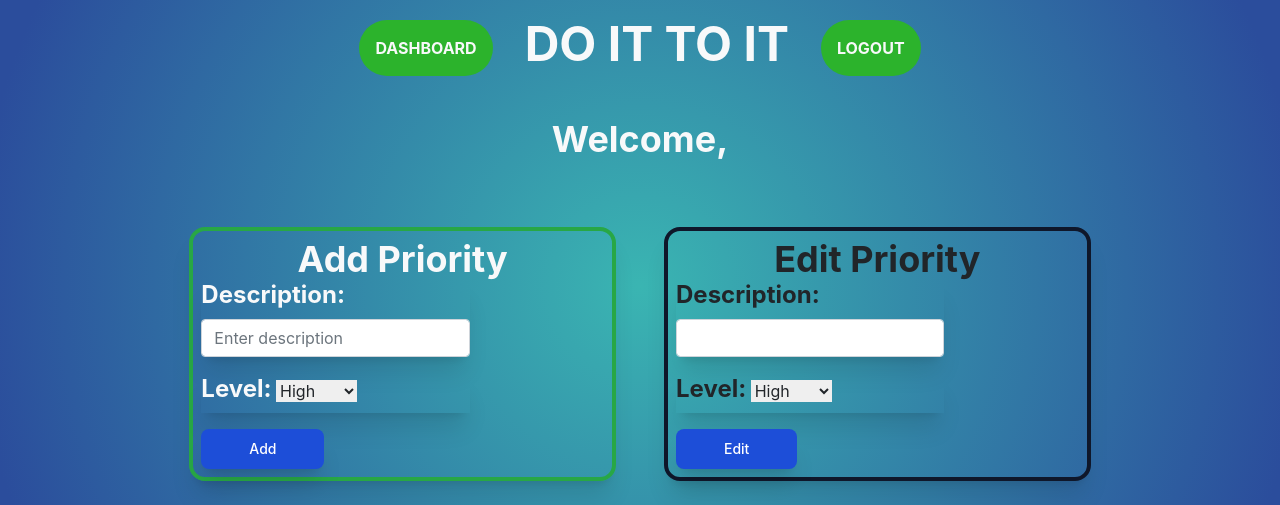
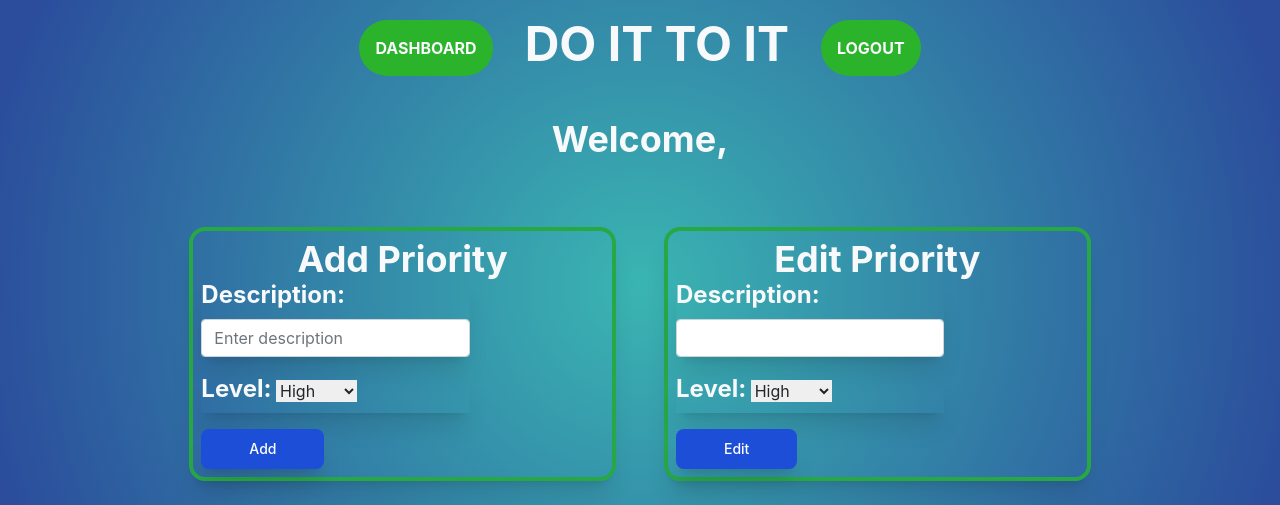
Before and after one commit to lhodina/do-it-to-it, a Flask app: page /priority/edit/1 in a window 1280 px wide. Shown: the top 505 px of the page. Run offline with Flask 3, Linux system fonts and the light colour scheme; the visitor is signed in with stand-in values (Sample User, id 1); data that the repository does not hold is empty; some libraries are stand-ins or nearby versions.

Commit message:
more styling changes

```diff
--- a/flask_app/config/mysqlconnection.py
+++ b/flask_app/config/mysqlconnection.py
@@ -6,7 +6,7 @@ class MySQLConnection:
         # change the user and password as needed
         connection = pymysql.connect(host = 'localhost',
                                     user = 'root',
-                                    password = 'root',
+                                    password = 'youdontknowme',
                                     db = db,
                                     charset = 'utf8mb4',
                                     cursorclass = pymysql.cursors.DictCursor,
--- a/flask_app/templates/dashboard.html
+++ b/flask_app/templates/dashboard.html
@@ -10,6 +10,11 @@
     <link rel="stylesheet" type="text/css" href="{{ url_for('static', filename='css/style.css') }}">
     <script src="https://cdn.tailwindcss.com"></script>
     <title>Dashboard</title>
+    <style>
+    a:hover {
+        color:rgb(44, 179, 44);
+    }
+    </style>
 </head>
 
 <body class="diagonal-gradient">
@@ -108,16 +113,16 @@
                         class="px-5 py-2.5 text-sm font-medium text-white bg-blue-700 hover:bg-blue-800 focus:ring-4 focus:outline-none focus:ring-blue-300 rounded-lg text-center dark:bg-blue-600 dark:hover:bg-blue-700 dark:focus:ring-blue-800 shadow-xl">Add</button>
                 </form>
             </div>
-            <div class="container m-4 p-2 border-4 border-slate-900 w-1/3 rounded-2xl shadow-xl">
-                <h2 class="flex justify-center text-4xl font-bold">Edit Priority </h2>
+            <div class="container m-4 p-2 border-4 border-success w-1/3 rounded-2xl shadow-xl">
+                <h2 class="flex justify-center text-4xl font-bold text-light">Edit Priority </h2>
                 <form action="/priorities/{{priority_id}}/update" method="post" class="w-2/3">
                     <div class="form-group shadow-xl">
-                        <label class="text-2xl font-bold" for="text">Description:</label>
+                        <label class="text-2xl font-bold text-light" for="text">Description:</label>
                         <input type="textarea" class="form-control" id="text"
                             name="text">
                     </div>
                     <div class="form-group shadow-xl">
-                        <label class="text-2xl font-bold" for="level">Level:</label>
+                        <label class="text-2xl font-bold text-light" for="level">Level:</label>
                         <select name="level" id="level">
                             <option value="3">High</option>
                             <option value="2">Medium</option>
```
Also changed, not shown: flask_app/templates/view.html (+12 -7 lines).
